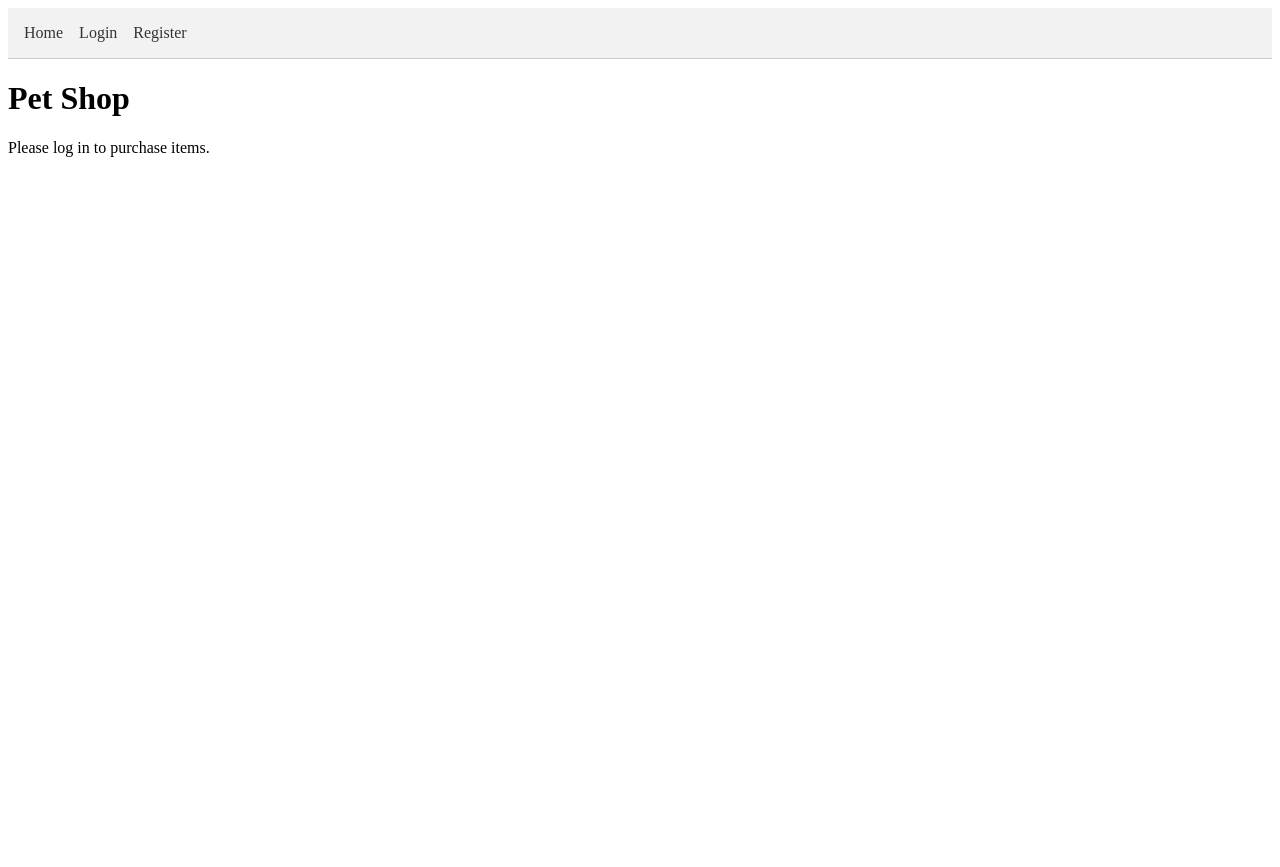
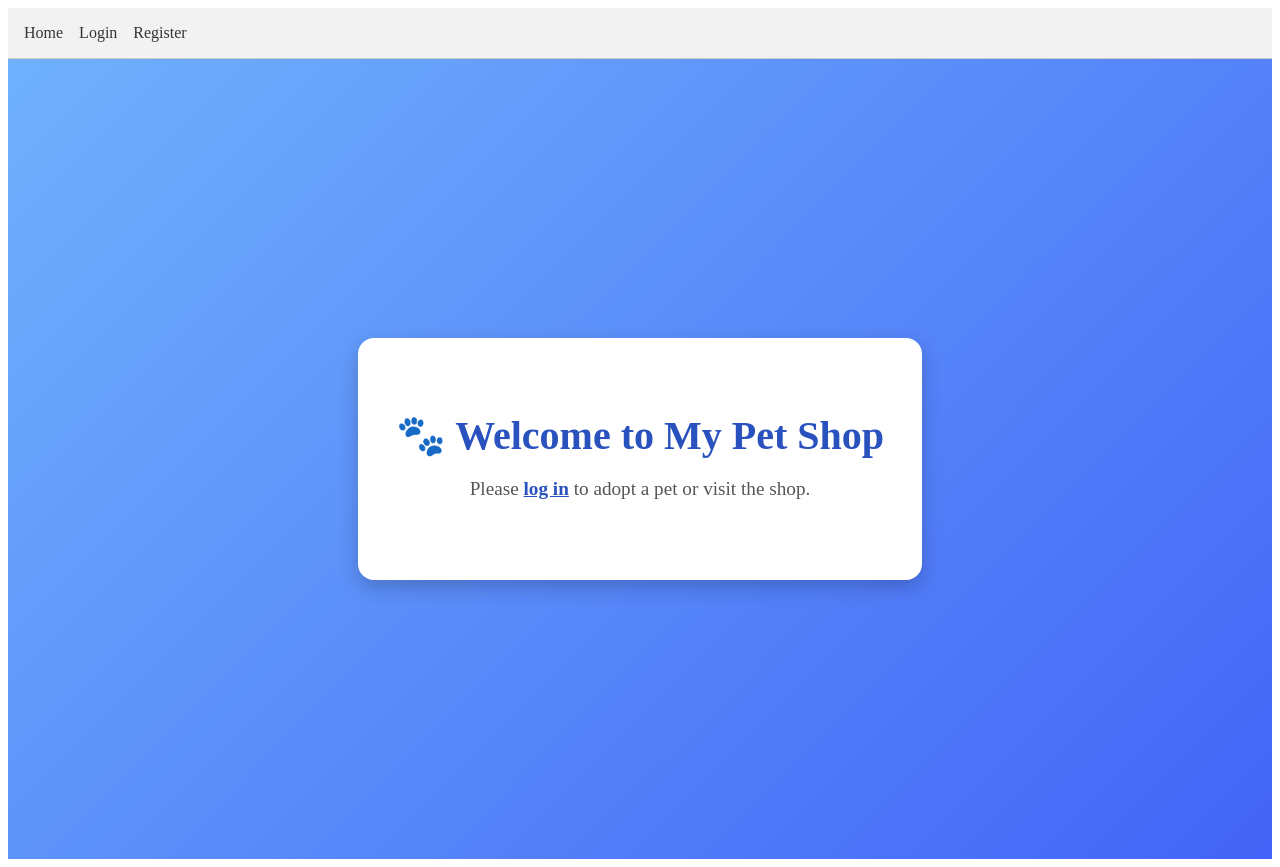
Before and after one commit to AndreasSoteriou16/MyPetProject, a SvelteKit app: page / in a window 1280 px wide. Before the commit the page ends 800 px from the top, so only its background shows below. Built offline with nearby package versions, Linux system fonts and the light colour scheme.

Commit message:
Update +page.svelte

```diff
--- a/src/routes/(frontend)/+page.svelte
+++ b/src/routes/(frontend)/+page.svelte
@@ -2,60 +2,89 @@
 	import { currentUser } from '$lib/stores';
 
 	$: user = $currentUser;
-	const prices = { food: 10, toy: 15, treat: 5 };
-	let message = '';
-
-	async function buy(item: 'food' | 'toy' | 'treat') {
-		if (!user) {
-			message = 'Please log in to buy items.';
-			return;
-		}
-
-		const res = await fetch('/api/shop', {
-			method: 'POST',
-			body: JSON.stringify({
-				userId: user.id,
-				item,
-				cost: prices[item]
-			}),
-			headers: {
-				'Content-Type': 'application/json'
-			}
-		});
-
-		if (res.ok) {
-			message = `Successfully purchased ${item}`;
-			user.budget -= prices[item];
-			user.inventory[item] = (user.inventory[item] || 0) + 1;
-		} else {
-			message = await res.text();
-		}
-	}
 </script>
 
-<h1>Pet Shop</h1>
+<div class="background">
+	<div class="container">
+		<div class="box">
+			<h1>🐾 Welcome to My Pet Shop</h1>
 
-{#if user}
-	<p>Your Budget: ${user.budget}</p>
-	<p>Inventory:</p>
-	<ul>
-		<li>Food: {user.inventory.food}</li>
-		<li>Toy: {user.inventory.toy}</li>
-		<li>Treat: {user.inventory.treat}</li>
-	</ul>
-	<button on:click={() => buy('food')}>Buy Food (${prices.food})</button>
-	<button on:click={() => buy('toy')}>Buy Toy (${prices.toy})</button>
-	<button on:click={() => buy('treat')}>Buy Treat (${prices.treat})</button>
-{:else}
-	<p>Please log in to purchase items.</p>
-{/if}
+			{#if user}
+				<p>Welcome!</p>
 
-<p>{message}</p>
+				<div class="buttons">
+					<a class="button" href="/pets">Adopt a Pet</a>
+					<a class="button" href="/shop">Visit the Shop</a>
+				</div>
+			{:else}
+				<p>Please <a class="login-link" href="/login">log in</a> to adopt a pet or visit the shop.</p>
+			{/if}
+		</div>
+	</div>
+</div>
 
 <style>
-	button {
-		padding: 0.5rem;
-		font-size: 1rem;
-		margin-right: 0.5rem;
+	.background {
+		background: linear-gradient(135deg, #6fb1fc, #4364f7);
+		min-height: 100vh;
+		display: flex;
+		justify-content: center;
+		align-items: center;
+	}
+
+	.container {
+		display: flex;
+		justify-content: center;
+		align-items: center;
+		width: 100%;
+		padding: 2rem;
+	}
+
+	.box {
+		background: #ffffff;
+		border-radius: 16px;
+		box-shadow: 0 8px 20px rgba(0, 0, 0, 0.2);
+		padding: 3rem 2rem;
+		text-align: center;
+		max-width: 500px;
+		width: 100%;
+	}
+
+	h1 {
+		color: #2a52be;
+		margin-bottom: 1rem;
+		font-size: 2.5rem;
+	}
+
+	p {
+		color: #555;
+		margin-bottom: 2rem;
+		font-size: 1.2rem;
+	}
+
+	.buttons {
+		display: flex;
+		flex-direction: column;
+		gap: 1rem;
+	}
+
+	.button {
+		background-color: #2a52be;
+		color: white;
+		padding: 0.75rem 1.5rem;
+		text-decoration: none;
+		font-size: 1.1rem;
+		border-radius: 10px;
+		transition: background 0.3s ease;
+	}
+
+	.button:hover {
+		background-color: #1e3d8f;
+	}
+
+	.login-link {
+		color: #2a52be;
+		font-weight: bold;
+		text-decoration: underline;
 	}
 </style>
```
